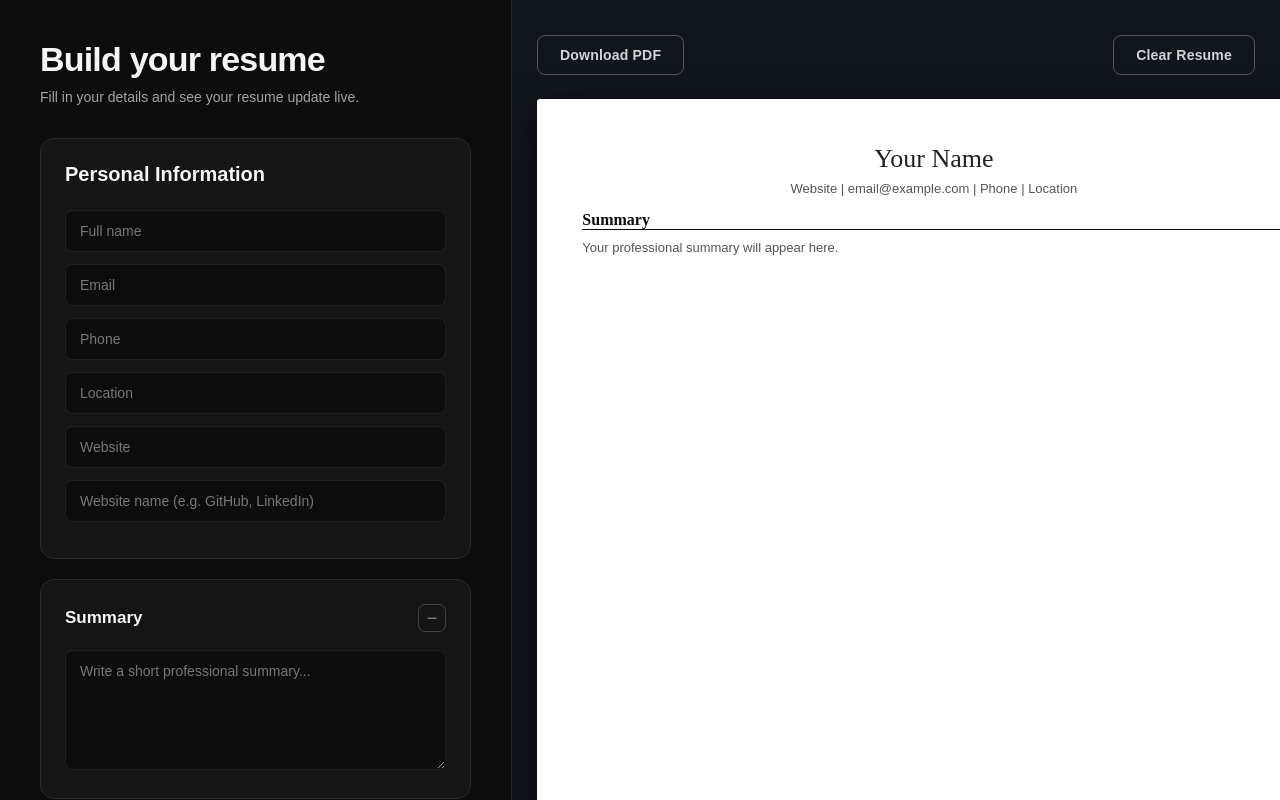
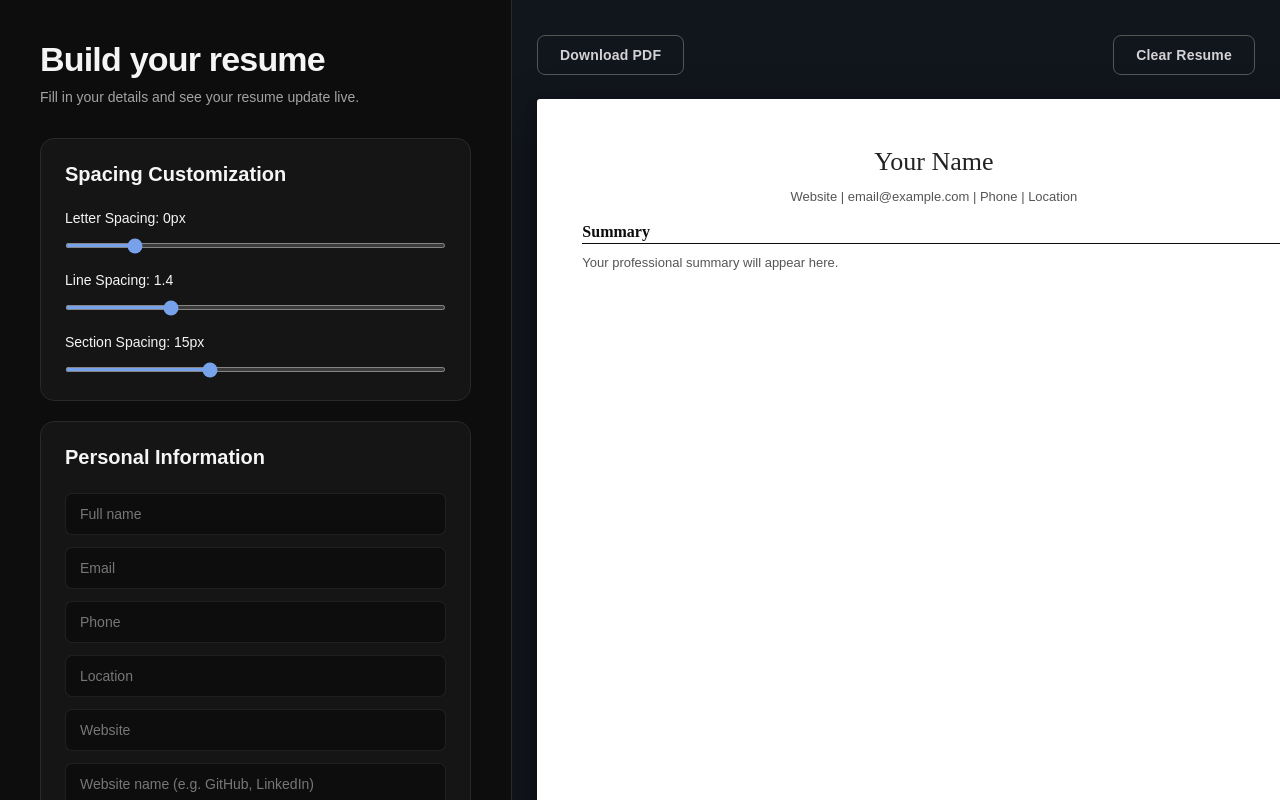
Before and after one commit to devanshi-29/DraftCV, a React (Vite) app: page /builder in a window 1280 px wide. Built offline with nearby package versions, Linux system fonts and the light colour scheme.

Commit message:
Spacing customisation completed

```diff
--- a/src/pages/Builder.css
+++ b/src/pages/Builder.css
@@ -777,3 +777,29 @@
   width: 100%;
   margin-bottom: 24px;
 }
+
+/* =========================
+   SPACING CUSTOMIZATION
+========================= */
+
+.spacing-section label {
+  display: block;
+  margin: 0 0 8px;
+  color: var(--text-primary);
+  font-size: 14px;
+  font-weight: 500;
+}
+
+.spacing-section input[type="range"] {
+  width: 100%;
+  height: 5px;
+  margin: 0 0 24px;
+  padding: 0;
+  accent-color: rgb(119, 162, 235);
+  cursor: pointer;
+  background: transparent;
+}
+
+.spacing-section input[type="range"]:last-child {
+  margin-bottom: 0;
+}
--- a/src/pages/Builder.jsx
+++ b/src/pages/Builder.jsx
@@ -5,7 +5,7 @@ import { jsPDF } from "jspdf";
 import "./Builder.css";
 
 const PAGE_HEIGHT_MM = 297;
-const PAGE_PADDING_MM = 15;
+const PAGE_PADDING_MM = 12;
 const PAGE_CONTENT_HEIGHT_PX = (PAGE_HEIGHT_MM - PAGE_PADDING_MM * 2) * 96 / 25.4;
 
 const Builder = () => {
@@ -63,6 +63,13 @@ const Builder = () => {
 const [sections, setSections] = useState(
   JSON.parse(localStorage.getItem("draftcv-sections")) || ["summary"]
 );
+
+const [spacing, setSpacing] = useState({
+  letterSpacing: 0,
+  lineSpacing: 1.4,
+  sectionSpacing: 15
+});
+
   const [pageGroups, setPageGroups] = useState([]);
   const measureRef = useRef(null);
 
@@ -415,7 +422,7 @@ const currentPageBottom =
        */
       if (
         currentPage.length > 0 &&
-        top >= currentPageBottom
+        bottom > currentPageBottom
       ) {
         groups.push(currentPage);
         currentPage = [];
@@ -457,7 +464,8 @@ const currentPageBottom =
   projectFields,
   skillFields,
   certificationFields,
-  fields
+  fields,
+  spacing
 ]);
 
 
@@ -485,6 +493,64 @@ const currentPageBottom =
         <p>
           Fill in your details and see your resume update live.
         </p>
+
+        <div className="form-section spacing-section">
+  <h2>Spacing Customization</h2>
+
+  <label>
+    Letter Spacing: {spacing.letterSpacing}px
+  </label>
+
+  <input
+    type="range"
+    min="-1"
+    max="5"
+    step="0.1"
+    value={spacing.letterSpacing}
+    onChange={(e) =>
+      setSpacing({
+        ...spacing,
+        letterSpacing: Number(e.target.value)
+      })
+    }
+  />
+
+  <label>
+    Line Spacing: {spacing.lineSpacing}
+  </label>
+
+  <input
+    type="range"
+    min="1"
+    max="2.5"
+    step="0.1"
+    value={spacing.lineSpacing}
+    onChange={(e) =>
+      setSpacing({
+        ...spacing,
+        lineSpacing: Number(e.target.value)
+      })
+    }
+  />
+
+  <label>
+    Section Spacing: {spacing.sectionSpacing}px
+  </label>
+
+  <input
+    type="range"
+    min="0"
+    max="40"
+    step="1"
+    value={spacing.sectionSpacing}
+    onChange={(e) =>
+      setSpacing({
+        ...spacing,
+        sectionSpacing: Number(e.target.value)
+      })
+    }
+  />
+</div>
 
         {/* PERSONAL INFORMATION */}
         <div className="form-section">
@@ -1062,7 +1128,12 @@ const currentPageBottom =
                 Page {pageIndex + 1}
               </div>
 
-              <div className="resume-preview">
+              <div className="resume-preview"
+                 style={{
+                 letterSpacing: `${spacing.letterSpacing}px`,
+                   lineHeight: spacing.lineSpacing
+                  }}
+              >
                 {group.map((id) => {
                   const block = getBlockById(id);
 
@@ -1070,7 +1141,10 @@ const currentPageBottom =
                     <div
                       className="resume-block-wrapper"
                       key={id}
-                    >
+                      style={{
+                       marginBottom: `${spacing.sectionSpacing}px`
+                       }}
+                     >
                       {block?.node}
                     </div>
                   );
@@ -1086,12 +1160,20 @@ const currentPageBottom =
           className="resume-measure"
           aria-hidden="true"
         >
-          <div className="resume-preview">
+          <div className="resume-preview"
+             style={{
+              letterSpacing: `${spacing.letterSpacing}px`,
+              lineHeight: spacing.lineSpacing
+                }}
+          >
             {resumeBlocks.map((block) => (
               <div
                 key={block.id}
                 data-resume-block={block.id}
                 className="resume-block-wrapper"
+                style={{
+                  marginBottom: `${spacing.sectionSpacing}px`
+                  }}
               >
                 {block.node}
               </div>
```
